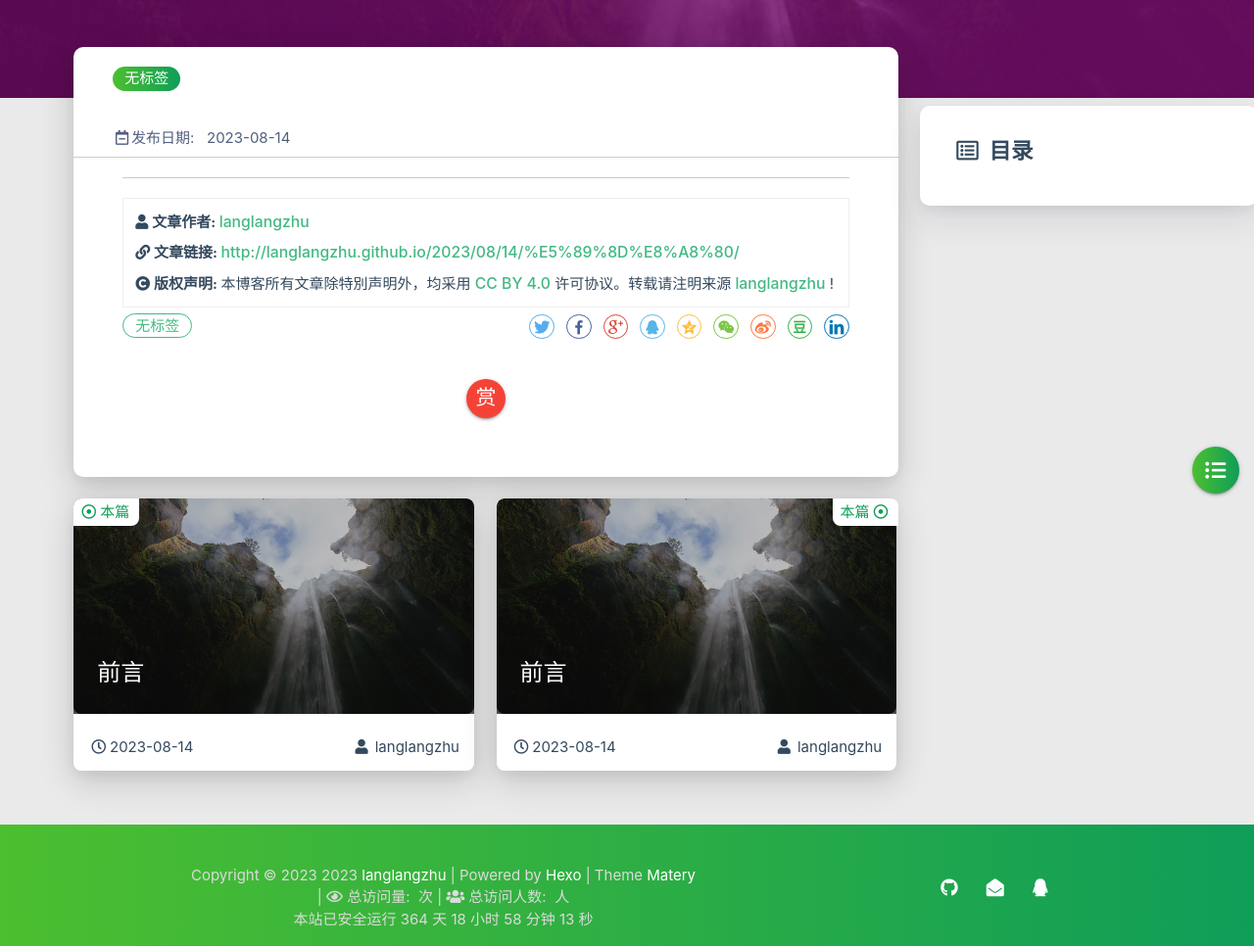
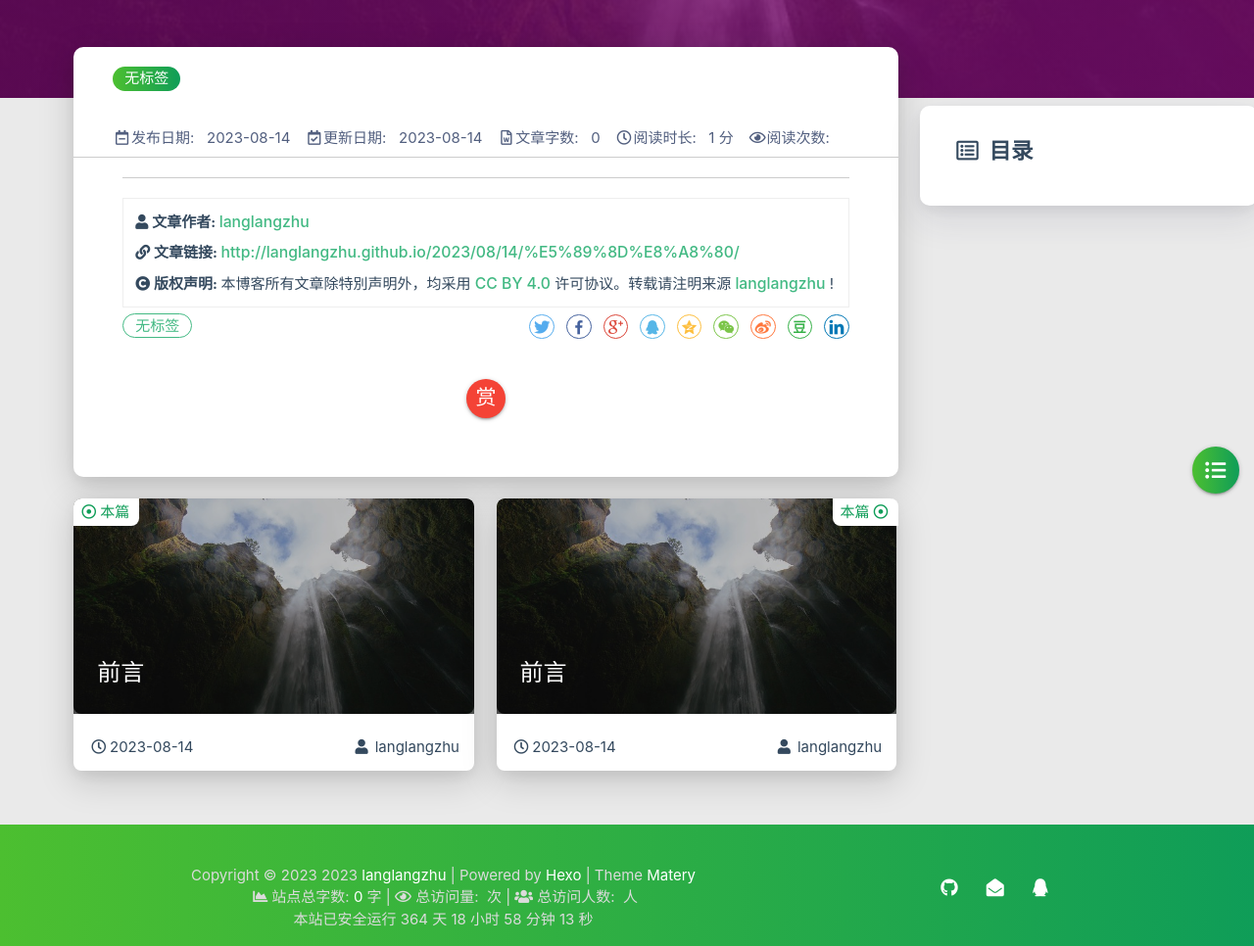
Before and after one commit to langlangzhu/langlangzhu.github.io, a plain HTML site: page 2023/08/14/前言/index.html in a window 1280 px wide. Shown: the part 220-1186 px from the top of the page at 98% size. Drawn offline with Linux system fonts and the light colour scheme; some packages are replaced by stand-ins of ours; no server answers; a script that the page names is missing.

Commit message:
Site updated: 2023-08-14 10:58:07

```diff
--- a/2023/08/14/前言/index.html
+++ b/2023/08/14/前言/index.html
@@ -385,11 +385,31 @@
 
 
 
+                <div class="post-date info-break-policy">
+                    <i class="far fa-calendar-check fa-fw"></i>更新日期:&nbsp;&nbsp;
+                    2023-08-14
+                </div>
 
 
 
+                <div class="info-break-policy">
+                    <i class="far fa-file-word fa-fw"></i>文章字数:&nbsp;&nbsp;
+                    0
+                </div>
 
 
+
+                <div class="info-break-policy">
+                    <i class="far fa-clock fa-fw"></i>阅读时长:&nbsp;&nbsp;
+                    1 分
+                </div>
+
+
+
+                    <div id="busuanzi_container_page_pv" class="info-break-policy">
+                        <i class="far fa-eye fa-fw"></i>阅读次数:&nbsp;&nbsp;
+                        <span id="busuanzi_value_page_pv"></span>
+                    </div>
 
             </div>
         </div>
@@ -901,6 +921,9 @@
             |&nbsp;Theme&nbsp;<a href="https://github.com/blinkfox/hexo-theme-matery" target="_blank">Matery</a>
             <br>
 
+            &nbsp;<i class="fas fa-chart-area"></i>&nbsp;站点总字数:&nbsp;<span
+                class="white-color">0</span>&nbsp;字
+
 
 
 
```
Also changed, not shown: archives/2023/08/index.html (+3 -0 lines), archives/2023/index.html (+3 -0 lines), archives/index.html (+3 -0 lines), index.html (+3 -0 lines).
